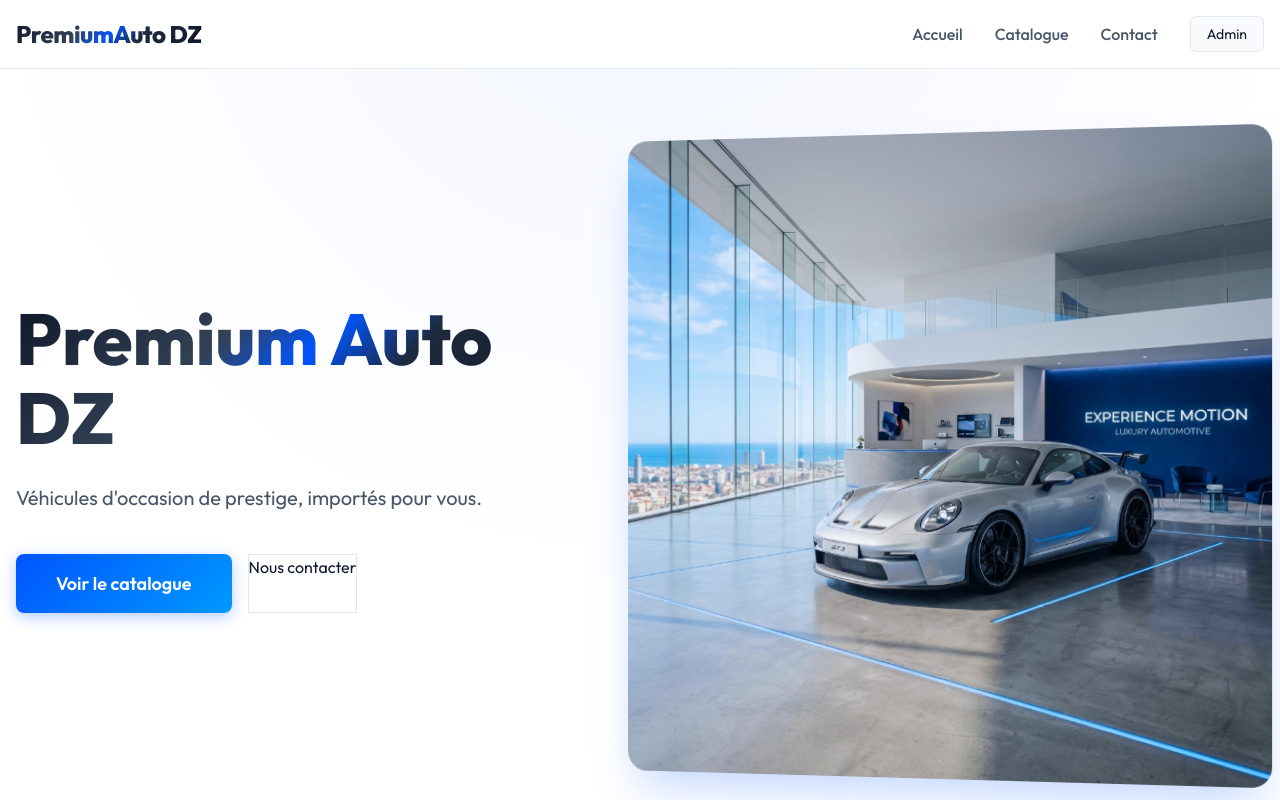
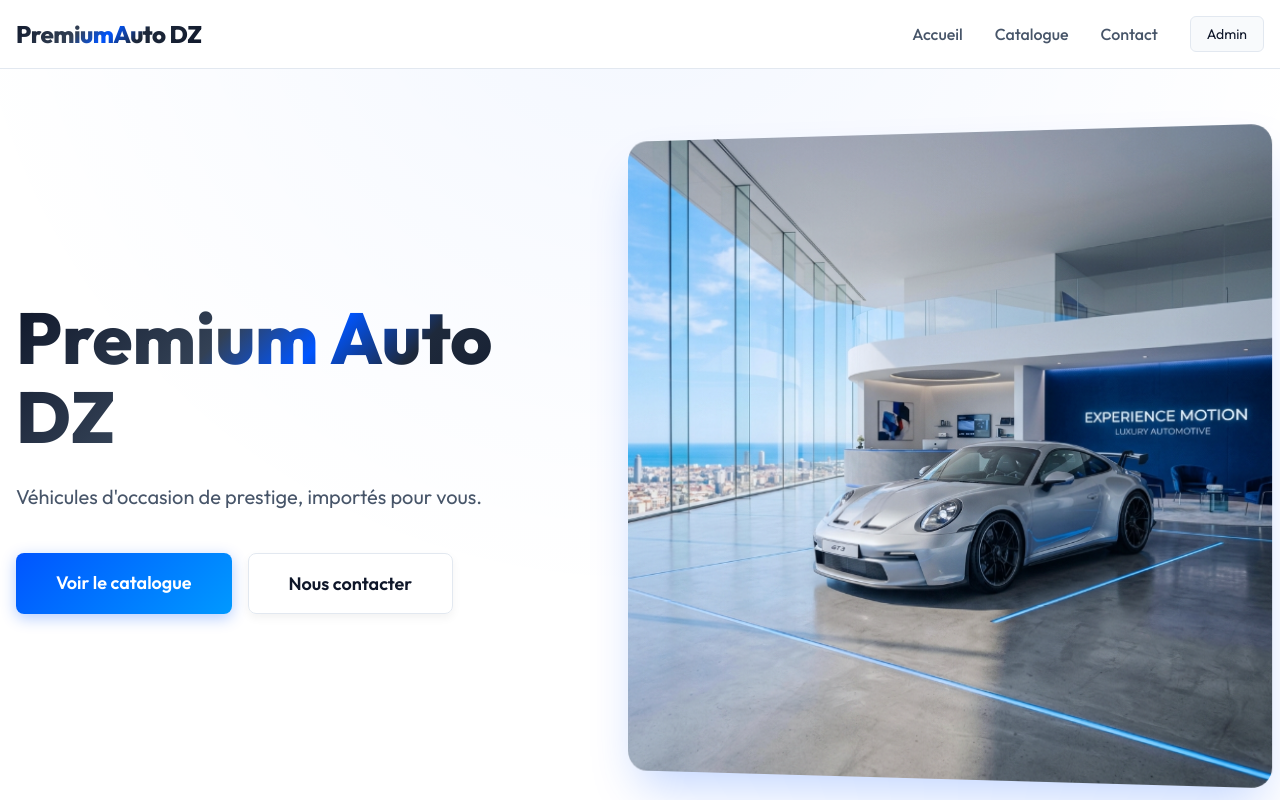
Before and after one commit to aicha21000/atlaschrono, a Next.js app: page / in a window 1280 px wide. Shown: the top 800 px of the page. Built offline with nearby package versions, Linux system fonts and the light colour scheme.

Commit message:
style: polished all contact and secondary buttons

```diff
--- a/src/app/page.module.css
+++ b/src/app/page.module.css
@@ -118,14 +118,26 @@
 }
 
 .secondaryBtn {
-  background-color: transparent;
+  background: rgba(255, 255, 255, 0.9);
   border: 1px solid var(--color-border);
   color: var(--color-text-primary);
+  padding: 1rem 2.5rem;
+  border-radius: 8px;
+  font-weight: 600;
+  font-size: 1.125rem;
+  transition: all 0.2s ease;
+  backdrop-filter: blur(10px);
+  box-shadow: 0 4px 10px rgba(0, 0, 0, 0.05);
+  display: inline-flex;
+  align-items: center;
+  justify-content: center;
 }
 
 .secondaryBtn:hover {
-  border-color: var(--color-text-secondary);
-  background-color: rgba(255, 255, 255, 0.05);
+  border-color: var(--color-text-primary);
+  background: #ffffff;
+  transform: translateY(-2px);
+  box-shadow: 0 6px 15px rgba(0, 0, 0, 0.1);
 }
 
 .recentCars {
```
Also changed, not shown: src/app/cars/[id]/page.module.css (+9 -3 lines).
